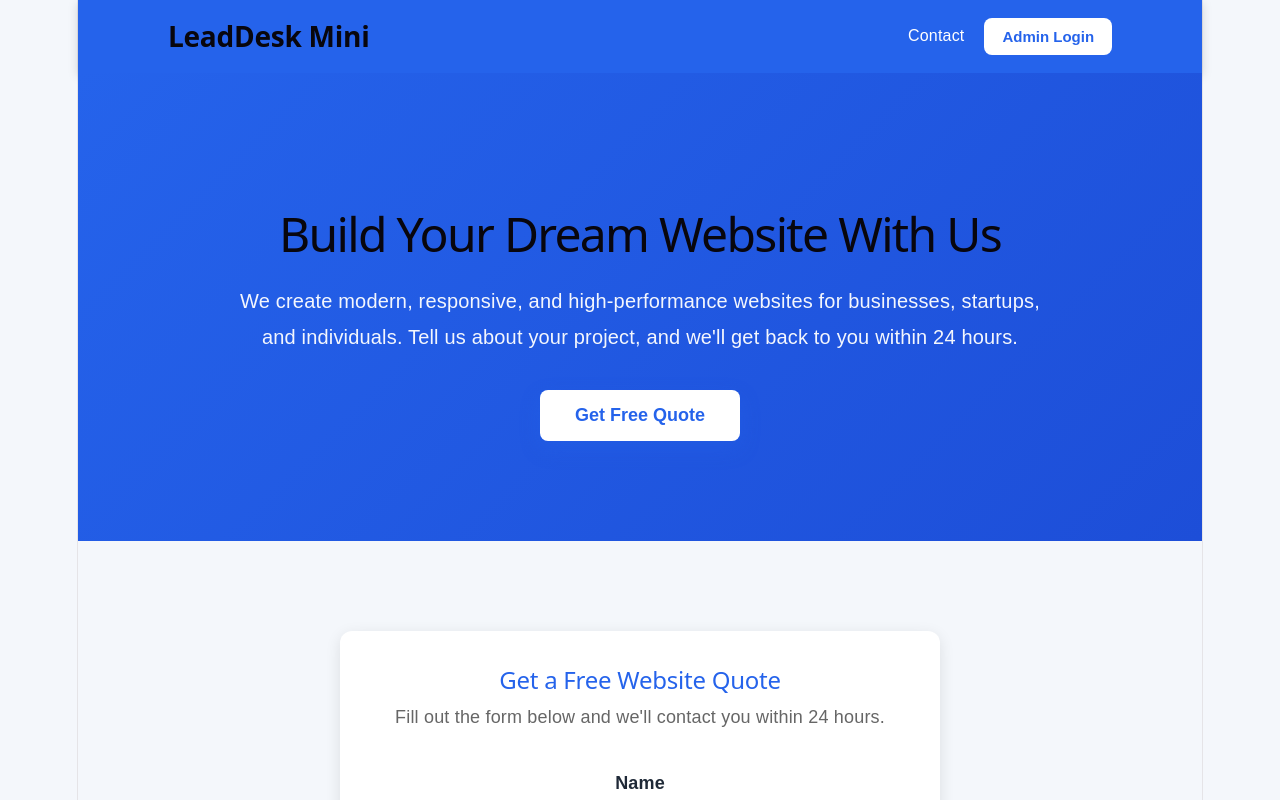
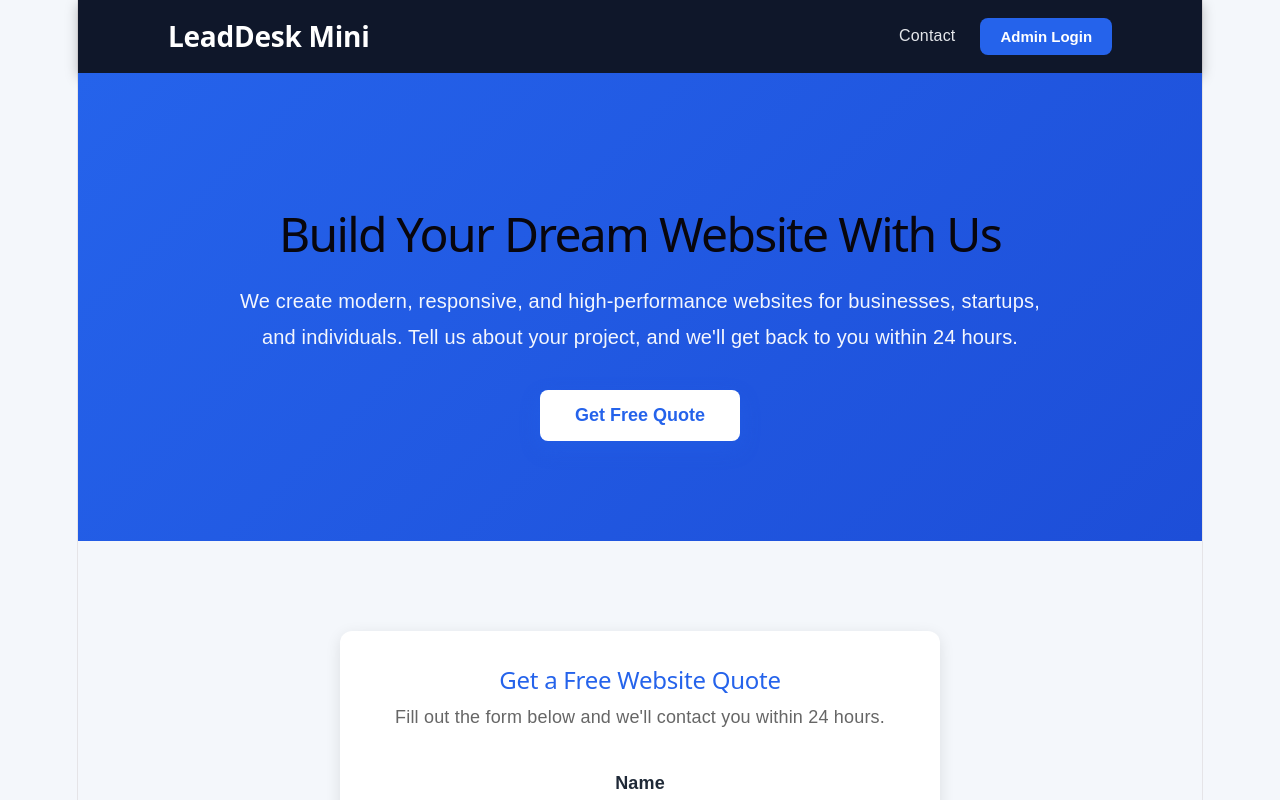
Before and after one commit to chelamkurihemadurga-pixel/LeadDesk-Mini, a React (Vite) app in the folder frontend/: page / in a window 1280 px wide. Shown: the top 800 px of the page. Built offline with nearby package versions, Linux system fonts and the light colour scheme.

Commit message:
Updated navbar styling and spacing

```diff
--- a/frontend/src/components/Navbar.css
+++ b/frontend/src/components/Navbar.css
@@ -3,51 +3,59 @@
     justify-content:space-between;
     align-items:center;
     padding:18px 8%;
-    background:#2563eb;
+    background:#0f172a;
     color:white;
-    box-shadow:0 3px 10px rgba(0,0,0,.15);
+    box-shadow:0 4px 12px rgba(0,0,0,0.25);
 }
 
 .logo{
     font-size:28px;
-    font-weight:bold;
+    font-weight:700;
+    color:white;
     margin:0;
 }
+
 
 .nav-links{
     display:flex;
     align-items:center;
-    gap:20px;
+    gap:25px;
 }
+
 
 .nav-links a{
     text-decoration:none;
-    color:white;
+    color:#e5e7eb;
     font-size:16px;
     font-weight:500;
 }
 
+
 .nav-links a:hover{
-    color:#ffd54f;
+    color:#60a5fa;
 }
 
+
 .admin-btn{
-    background:white;
-    color:#2563eb;
+    background:#2563eb;
+    color:white;
     border:none;
-    padding:10px 18px;
+    padding:10px 20px;
     border-radius:8px;
     font-size:15px;
-    font-weight:bold;
+    font-weight:600;
     cursor:pointer;
     transition:0.3s;
 }
 
+
 .admin-btn:hover{
-    background:#e5e7eb;
-    transform:scale(1.05);
+    background:#1d4ed8;
+    transform:translateY(-2px);
 }
 
+
+/* mobile */
 @media(max-width:768px){
 
     .navbar{
@@ -57,6 +65,7 @@
 
     .nav-links{
         flex-direction:column;
+        gap:15px;
     }
 
 }
```
Lines whose indentation alone changed are shown as unchanged.
